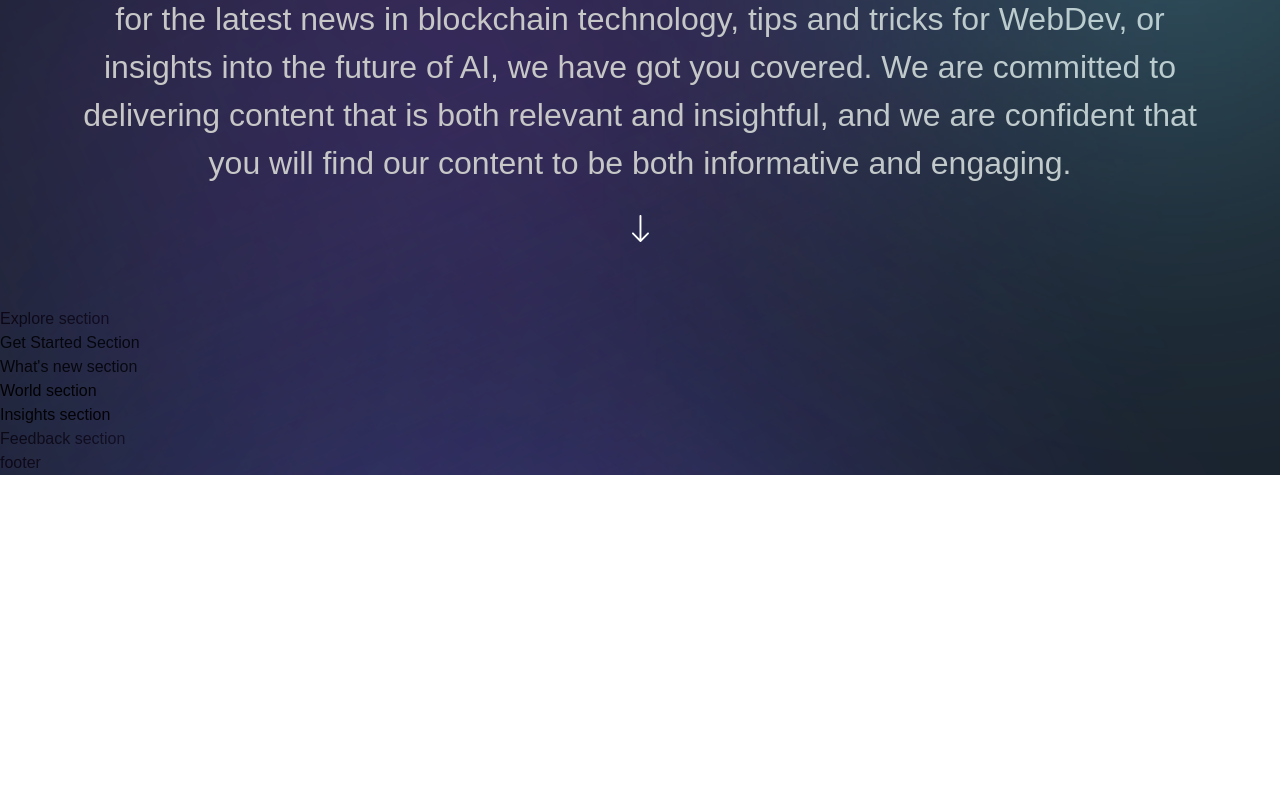
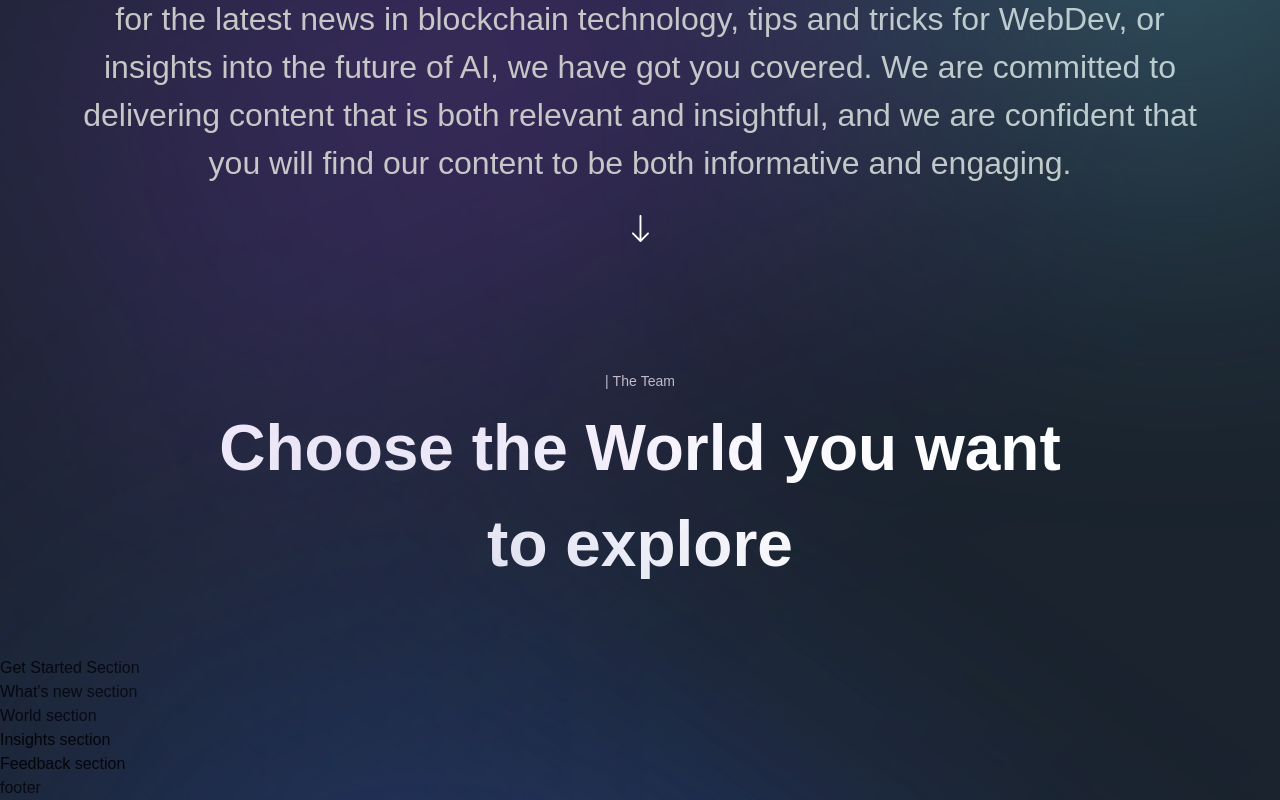
Before and after one commit to Adithya-jh/TechInfusedWeb, a Next.js app: page / in a window 1280 px wide. Shown: the part 1490-2290 px from the top of the page. Before the commit the page ends 1965 px from the top, so only its background shows below. Built offline with nearby package versions, Linux system fonts and the light colour scheme; a web font is replaced by a local one.

Commit message:
complteed half explore aka team section

```diff
--- a/app/page.js
+++ b/app/page.js
@@ -19,17 +19,19 @@ const Page = () => (
       <div className="gradient-03 z-0" />
       <Explore />
     </div>
+
     <div className="relative">
       <GetStarted />
       <div className="gradient-04 z-0" />
       <WhatsNew />
     </div>
+
+    <World />
     <div className="relative">
-      <World />
-      <div className="gradient-03 z-0" />
       <Insights />
+      <div className="gradient-04 z-0" />
+      <Feedback />
     </div>
-    <Feedback />
     <Footer />
   </div>
 );
--- a/components/CustomTexts.jsx
+++ b/components/CustomTexts.jsx
@@ -18,4 +18,13 @@ export const TypingText = ({ title, textStyles }) => (
   </motion.p>
 );
 
-export const TitleText = ({ title, textStyles }) => <h2>Title Text</h2>;
+export const TitleText = ({ title, textStyles }) => (
+  <motion.h2
+    variants={textVariant2}
+    initial="hidden"
+    whileInView="show"
+    className={`mt-[8px] font-bold md:text-[64px] text-[40px] text-white ${textStyles}`}
+  >
+    {title}
+  </motion.h2>
+);
--- a/sections/Explore.jsx
+++ b/sections/Explore.jsx
@@ -1,8 +1,36 @@
 'use client';
 
+import { useState } from 'react';
+
+import { motion } from 'framer-motion';
+
+import styles from '../styles';
+import { fadeIn, staggerContainer } from '../utils/motion';
+import { TypingText, TitleText, ExploreCard } from '../components';
+
+import { exploreWorlds } from '../constants';
+
 const Explore = () => (
-  <section>
-    Explore section
+  <section className={`${styles.paddings}`} id="explore">
+    <motion.div
+      variants={staggerContainer}
+      initial="hidden"
+      whileInView="show"
+      viewport={{ once: false, amount: 0.25 }}
+      className={`${styles.innerWidth} mx-auto flex flex-col`}
+    >
+      <TypingText title="| The Team" textStyles="text-center" />
+      <TitleText
+        title={
+          <>
+            {' '}
+            Choose the World you want <br className="md:block hidden" /> to
+            explore{' '}
+          </>
+        }
+        textStyles="text-center"
+      />
+    </motion.div>
   </section>
 );
 
```
